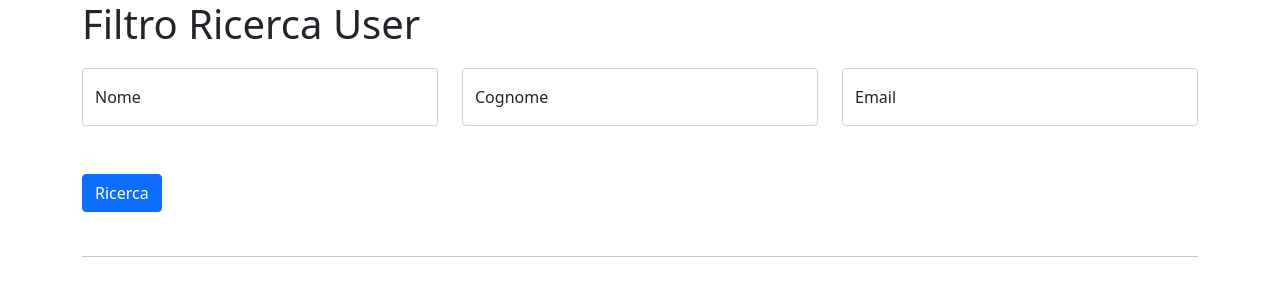
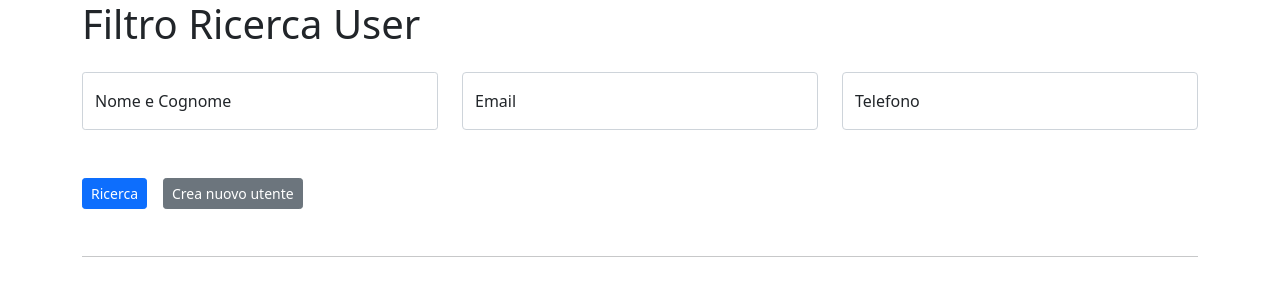
Before and after one commit to Gaetano1979/testAcross, an Angular app: page /search-users in a window 1280 px wide. Shown: the top 300 px of the page. Built offline with nearby package versions, Linux system fonts and the light colour scheme.

Commit message:
refactoring component ricerca

```diff
--- a/src/app/modules/search-users/components/filtro-ricerca/filtro-ricerca.component.ts
+++ b/src/app/modules/search-users/components/filtro-ricerca/filtro-ricerca.component.ts
@@ -1,7 +1,7 @@
-import {Component, Input, OnInit} from '@angular/core';
+import {Component, EventEmitter, OnInit, Output} from '@angular/core';
 import {FormBuilder} from '@angular/forms';
-import {SearchUserService} from '../../services/search-user.service';
-import {Observable} from 'rxjs';
+import {IRicerca, Ricerca} from '../../../../models/ricerca';
+import {IUserResponse} from '../../../../models/user-response.interface';
 
 @Component({
   selector: 'filtro-ricerca',
@@ -10,55 +10,62 @@ import {Observable} from 'rxjs';
       <div class="row ">
         <div class="col">
           <div class="form-floating mb-3">
-            <input formControlName="name" type="text" class="form-control form-control-sm" id="name" placeholder="Inserire nome">
-            <label for="name">Nome</label>
+            <input formControlName="full_name" type="text" class="form-control form-control-sm" id="name"
+                   placeholder="Inserire nome e cognome">
+            <label for="name">Nome e Cognome</label>
           </div>
         </div>
         <div class="col">
           <div class="form-floating mb-3">
-            <input formControlName="cognome" type="text" class="form-control" id="cognome" placeholder="Inserire cognome">
-            <label for="cognome">Cognome</label>
+            <input formControlName="email" type="email" class="form-control" id="email" placeholder="Inserire Email">
+            <label for="email">Email</label>
           </div>
         </div>
         <div class="col">
           <div class="form-floating mb-5">
-            <input formControlName="email" type="email" class="form-control" id="email" placeholder="Inserire email">
-            <label for="cognome">Email</label>
+            <input formControlName="telefono" type="text" class="form-control" id="telefono" placeholder="Inserire Telefono">
+            <label for="telefono">Telefono</label>
           </div>
         </div>
       </div>
       <div class="mb-3 d-flex">
-        <button class="btn btn-primary" type="submit">{{search_button}}</button>
+        <button class="btn btn-sm btn-primary" type="submit">{{search_button}}</button>
+        <a routerLink="/view-edit-user" class="btn btn-sm btn-secondary mx-3" type="button">Crea nuovo utente</a>
       </div>
     </form>
   `,
-  styles: [
-  ]
+  styles: []
 })
 export class FiltroRicercaComponent implements OnInit {
 
   search_button = 'Ricerca';
 
   formSearch = this._fb.group({
-    name:'',
-    cognome:'',
-    email:''
+    full_name: '',
+    telefono: '',
+    email: ''
   });
 
-  users$: Observable<any> = this.searchService.getAllUser();
 
-
+  @Output() formRicerca = new EventEmitter<IUserResponse>();
 
   constructor(
     readonly _fb: FormBuilder,
-    readonly searchService: SearchUserService
-  ) { }
+  ) {
+  }
 
   ngOnInit(): void {
   }
 
   ricerca(): void {
-    this.users$.subscribe(users => console.log(users));
+    const ricerca: IUserResponse = this.formSearch.getRawValue();
+    this.formRicerca.next(ricerca);
+
   }
 
+  isNull<T, K extends keyof T>(form: T, key: K): T[K] {
+    return form[key];
+  }
+
+
 }
```
